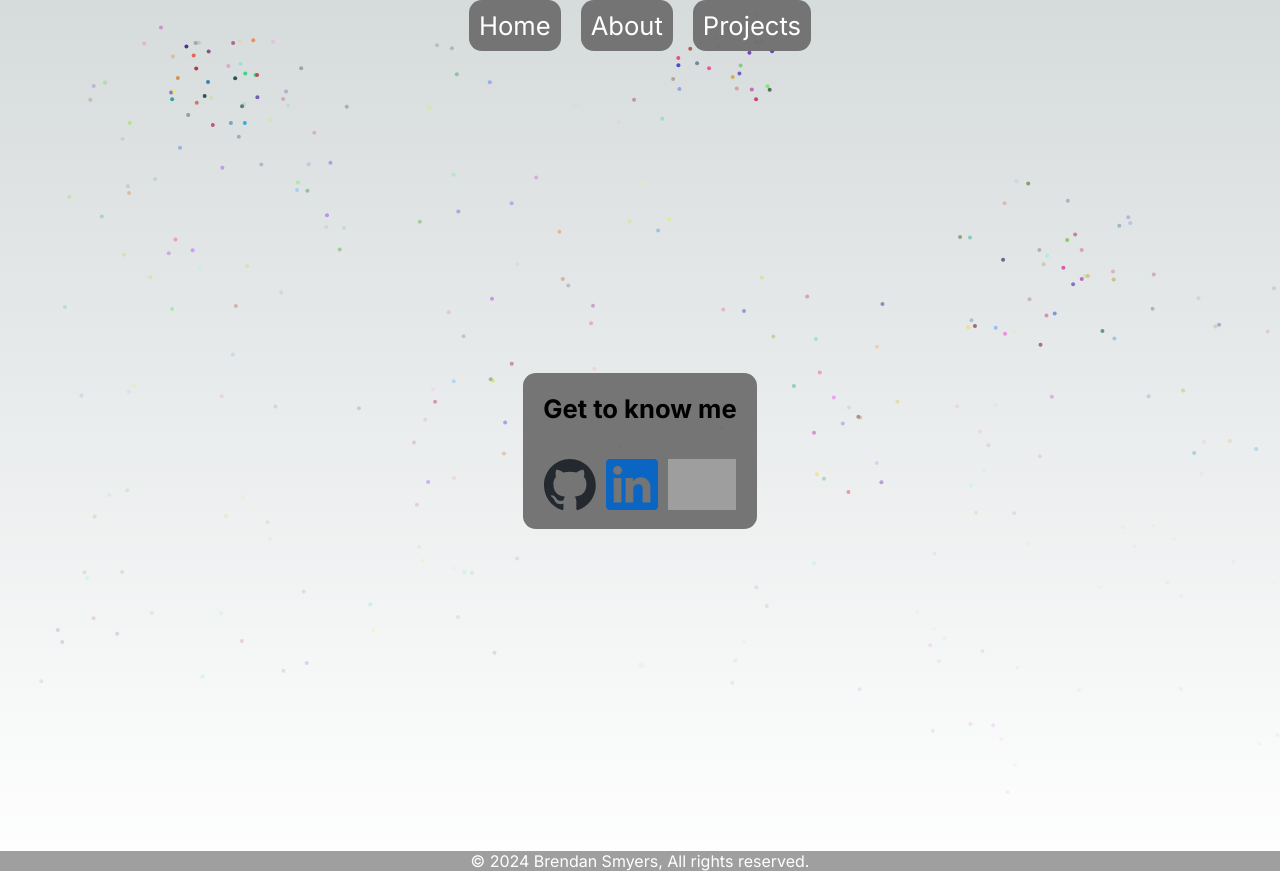
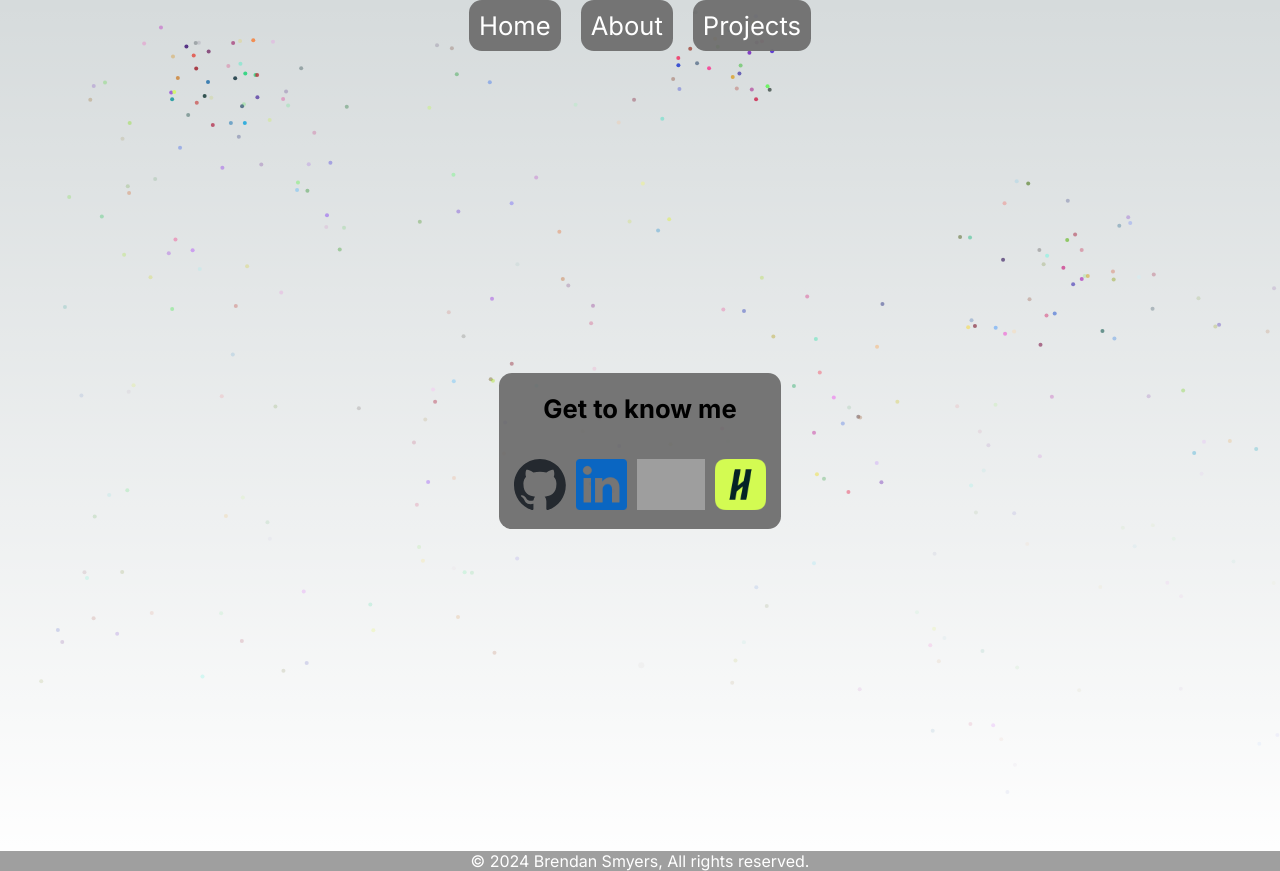
Before and after one commit to b-smyers/Portfolio-Website, a Next.js app: page /portfolio-website/about in a window 1280 px wide. Built offline with nearby package versions, Linux system fonts and the light colour scheme; grey boxes are pictures that could not be loaded.

Commit message:
Added Handshake to socials

```diff
--- a/src/app/data/social-data.js
+++ b/src/app/data/social-data.js
@@ -15,4 +15,10 @@ export const social_data = [{
     name: 'Outlook',
     link: 'mailto:bs602422@ohio.edu',
     src: './assets/icons/outlook.svg'
+},
+{
+    id: 3,
+    name: 'Handshake',
+    link: 'https://ohio.joinhandshake.com/stu/users/49836918',
+    src: './assets/icons/handshake.png'
 }]
```
Also changed, not shown: public/assets/icons/handshake.png (added).
